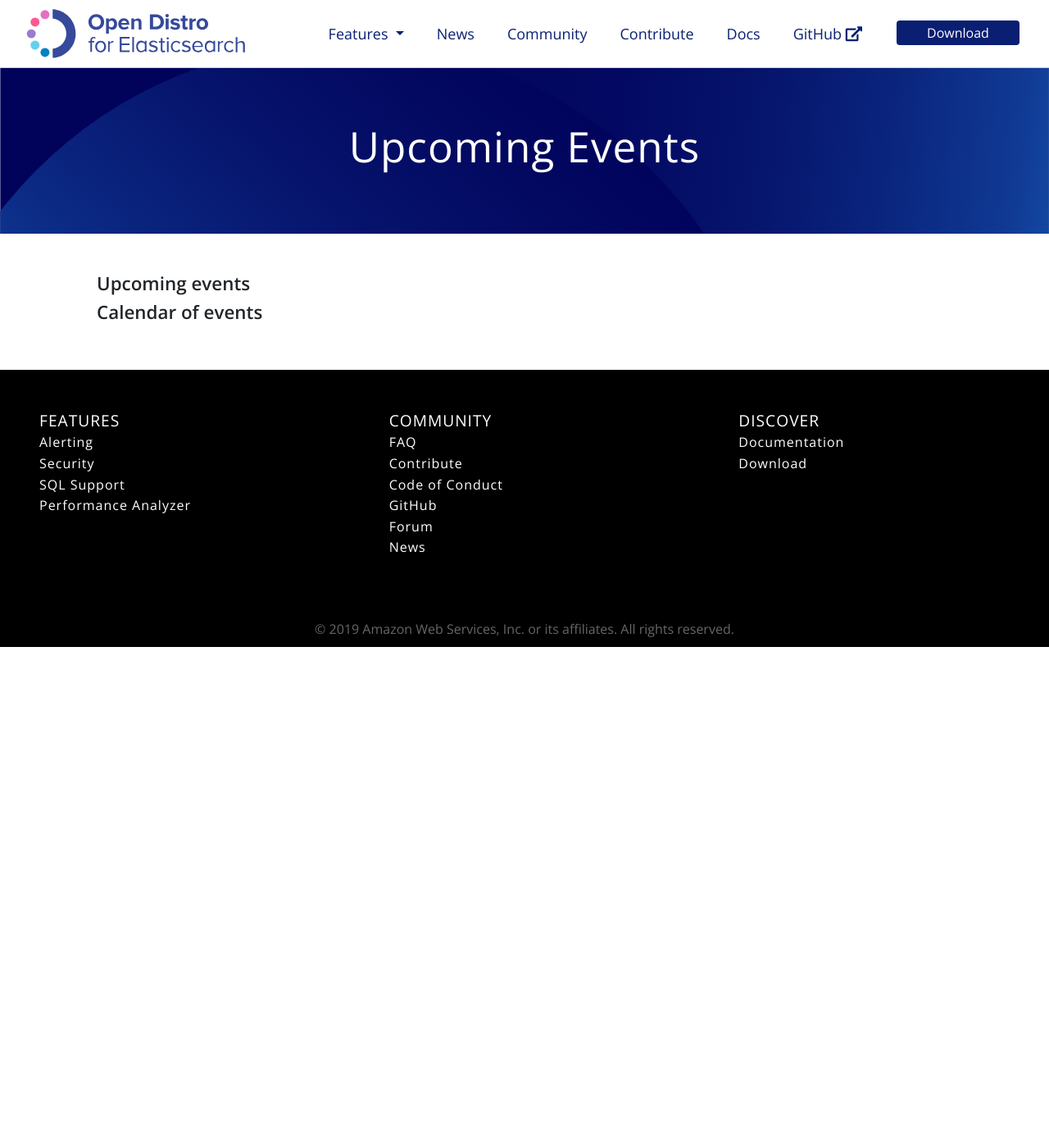
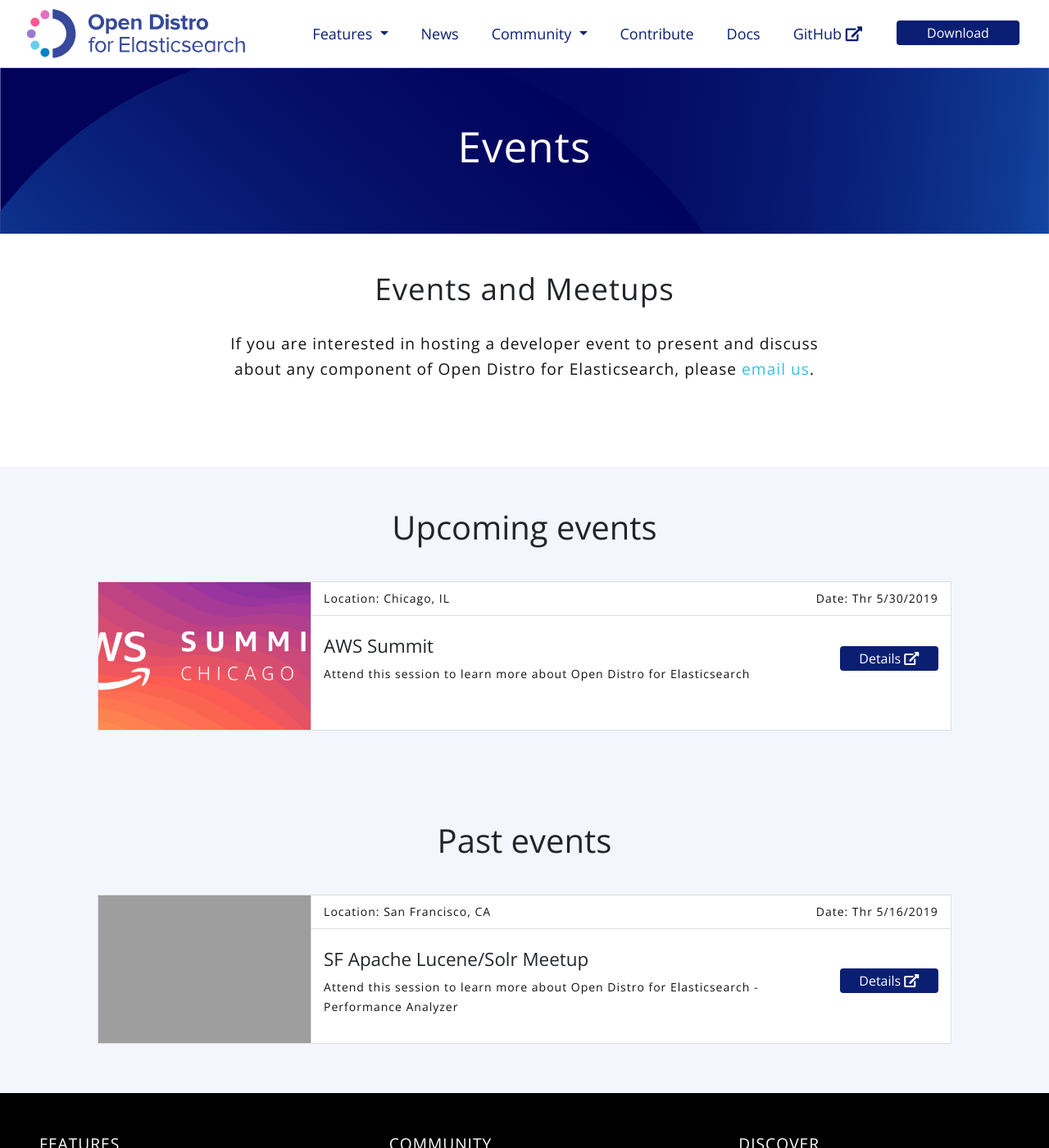
Before and after one commit to opendistro/for-elasticsearch, a Jekyll site: the page built from events.md, in a window 1280 px wide and 1400 px high. Shown: the whole window at 82% size. Built offline with Jekyll 4.4.1, drawn with Linux system fonts in a browser that asks for light colours; grey boxes are pictures that could not be loaded.

Commit message:
Adding events

```diff
--- a/_data/pages/es/events.yml
+++ b/_data/pages/es/events.yml
@@ -1,7 +1,25 @@
 banner:
-  title: Upcoming Events
+  title: Events
 
 intro:
-  title:
-  content:
-    - paragraph:
+  title: Events and Meetups
+  ext_content:  If you are interested in hosting a developer event to present and discuss about any component of Open Distro for Elasticsearch, please <a href='mailto:opendistroforelasticsearch@amazon.com'>email us</a>.
+
+upcomingEvent:
+  - title: AWS Summit
+    content: "Attend this session to learn more about Open Distro for Elasticsearch"
+    link: "https://awschi19.smarteventscloud.com/connect/search.ww#loadSearch-searchPhrase=elasticsearch&searchType=session&tc=0&sortBy=abbreviationSort&p="
+    location: Chicago, IL
+    date: Thr 5/30/2019
+    img: "/for-elasticsearch/assets/media/eventimages/awssummit.png"
+    img_width: "100%"
+
+
+pastEvent:
+  - title: SF Apache Lucene/Solr Meetup
+    content: "Attend this session to learn more about Open Distro for Elasticsearch - Performance Analyzer"
+    link: "https://www.meetup.com/Downtown-SF-Apache-Lucene-Solr-Meetup/events/260512028/"
+    location: San Francisco, CA
+    date: Thr 5/16/2019
+    img: "https://d2908q01vomqb2.cloudfront.net/ca3512f4dfa95a03169c5a670a4c91a19b3077b4/2019/03/26/open_disto-elasticsearch-logo-800x400.jpg"
+    img_width: "100%"
--- /dev/null
+++ b/_includes/event-list.html
@@ -0,0 +1,104 @@
+{% for item in include.items%}
+
+  {% capture thecycle%}{% cycle 'one', 'two', 'three' %}{% endcapture %}
+  {% if thecycle == 'one' %}
+ 	<div class="row justify-content-center">
+
+
+	      	<div class="eventContainer col-10">
+		      	<div class="row">
+			      	<div class="eventImage col-lg-3 col-md-12 p-0" style="background-image: url('{{item.img}}'); background-size:cover; background-position: center; overflow: hidden;">
+			      		<div>
+			      		<a href="{{item.link}}" target="about:blank" >
+				    	</a>
+				    	</div>
+			      	</div>
+			      	<div class="eventDetails col-lg-9 col-md-12">
+			      		<div class="row">
+				      		<div class="eventMeta col-12">
+				      			<div class="row justify-content-between">
+					      			<div class="col-md-6 col-xs-12">
+					      			<p class="text-small">Location: {{ item.location }}</p>
+					      			</div>
+					      			<div class="col-md-6 col-xs-12">
+					      			<p class="text-small pdate">Date: {{ item.date }}</p>
+					      			</div>
+				      			</div>
+				      		</div>
+			      		</div>
+			      		<div class="row pt-2">
+				      		<div class="eventContent col-12 my-auto">
+				      			<div class="row justify-content-between">
+					      			<div class="eventTitle col-lg-9 col-md-12 py-lg-3 py-md-2">
+						                   <h5 class="">{{ item.title }}</h5>
+						                <p class="text-small">{{ item.content }}
+
+						               </p>
+					      			</div>
+					      			<div class="eventButtonContainer col-lg-3 col-md-12 my-auto text-center">
+					      				<a class="btn btn-blue-button btn-block link-on-dark" href="{{ item.link }}" role="button" style="" target="about.blank">Details <i class="fas fa-external-link-alt"></i> </a>
+
+					      			</div>
+					      		</div>
+				      		</div>
+			      		</div>
+
+			      	</div>
+			    </div>
+	      	</div>
+
+	</div>
+
+  {% else %}
+ 	<div class="row justify-content-center">
+
+
+	      	<div class="eventContainer col-10">
+		      	<div class="row">
+			      	<div class="eventImage col-lg-3 col-md-12 p-0" style="background-image: url('{{item.img}}'); background-size:cover; background-position: center; overflow: hidden;">
+			      		<div>
+			      		<a href="{{item.link}}" target="about:blank" >
+				    	</a>
+				    	</div>
+			      	</div>
+			      	<div class="eventDetails col-lg-9 col-md-12">
+			      		<div class="row">
+				      		<div class="eventMeta col-12">
+				      			<div class="row justify-content-between">
+					      			<div class="col-md-6 col-xs-12">
+					      			<p class="text-small">Location: {{ item.location }}</p>
+					      			</div>
+					      			<div class="col-md-6 col-xs-12">
+					      			<p class="text-small pdate">Date: {{ item.date }}</p>
+					      			</div>
+				      			</div>
+				      		</div>
+			      		</div>
+			      		<div class="row pt-2">
+				      		<div class="eventContent col-12 my-auto">
+				      			<div class="row justify-content-between">
+					      			<div class="eventTitle col-lg-9 col-md-12 py-lg-3 py-md-2">
+						                   <h5 class="">{{ item.title }}</h5>
+						                <p class="text-small">{{ item.content }}
+
+						               </p>
+					      			</div>
+					      			<div class="eventButtonContainer col-lg-3 col-md-12 my-auto text-center">
+					      				<a class="btn btn-blue-button btn-block link-on-dark" href="{{ item.link }}" role="button" style="" target="about.blank">Details <i class="fas fa-external-link-alt"></i> </a>
+
+					      			</div>
+					      		</div>
+				      		</div>
+			      		</div>
+
+			      	</div>
+			    </div>
+	      	</div>
+
+	</div>
+
+	    {% if thecycle == 'three' %}
+	    {% endif %}
+  {% endif %}
+
+{% endfor %}
--- a/_layouts/events.html
+++ b/_layouts/events.html
@@ -8,20 +8,23 @@
 </div>
 
 
+
 <!-- Intro -->
+{%- include intro.html intro=site.data.pages.es.events.intro -%}
 
 <div class="pt-5"/>
 
-<!-- Paragraphs -->
-<div class="container px-5">
-	    	    <h5 style="font-weight: 600;">Upcoming events</h5>
+<!-- Events -->
+<div class="container-fluid align-center" style="background-color: #f3f6fc; padding: 50px 30px;">
+<h1 style="text-align:center"> Upcoming events </h1>
+<div class="pt-4"></div>
+	{%- include event-list.html items=site.data.pages.es.events.upcomingEvent -%}
 
-	    <div class="sparxo-nest-cards sparxo-id-388857020121686016"></div><script>(function (d, s, b) {if (d.getElementById(b)) {return;} var l, f = d.getElementsByTagName(s)[0];l = d.createElement(s);l.id = b;l.src = "https://e.sparxo.com/assets/shared/client.js";f.parentNode.insertBefore(l, f);}(document, 'script', 'sparxo-js'));</script>
 </div>
 
-<div class="container px-5">
-	    <h5 style="font-weight: 600;">Calendar of events</h5>
-	    <div class="sparxo-nest-calendar sparxo-theme-white sparxo-id-388857020121686016 "></div><script>(function (d, s, b) {if (d.getElementById(b)) {return;} var l, f = d.getElementsByTagName(s)[0];l = d.createElement(s);l.id = b;l.src = "https://e.sparxo.com/assets/shared/client.js";f.parentNode.insertBefore(l, f);}(document, 'script', 'sparxo-js'));</script>
+<div class="container-fluid align-center" style="background-color: #f3f6fc; padding: 50px 30px;">
+<h1 style="text-align:center"> Past events </h1>
+<div class="pt-4"></div>
+	{%- include event-list.html items=site.data.pages.es.events.pastEvent -%}
+
 </div>
-
-<div class="pt-5"></div>
--- a/_sass/bootstrap-4-jekyll/_bootstrap-4-jekyll.scss
+++ b/_sass/bootstrap-4-jekyll/_bootstrap-4-jekyll.scss
@@ -401,6 +401,42 @@
     color: #333;
   }
 
+      .eventContainer{
+    background-color:white;
+    border-width: 1px 1px 1px 1px;
+    border-style:solid;
+    border-color: #DFDFDF;
+    margin: 10px 0;
+  }
+  .eventImage{
+    border-width: 0px 0px 1px 0px;
+    border-style:solid;
+    border-color: #DFDFDF;
+    height: 150px;
+
+  }
+
+  .eventMeta{
+    border-width: 0px 0px 1px 0px;
+    border-style:solid;
+    border-color: #DFDFDF;
+    padding-top: 3px;
+    padding-bottom: 3px;
+  }
+  .eventMeta p{
+    margin: 0px 0;
+  }
+    .eventButtonContainer {
+    text-align: center;
+    }
+
+  .eventButtonContainer a{
+
+    max-width: 120px;
+    margin: auto;
+    margin-bottom: 20px;
+
+  }
 }
  /* ----------------------------------------------------------------------------------------------------------------------------------*/
 
@@ -776,6 +812,43 @@
     color: #333;
   }
 
+        .eventContainer{
+    background-color:white;
+    border-width: 1px 1px 1px 1px;
+    border-style:solid;
+    border-color: #DFDFDF;
+    margin: 10px 0;
+  }
+  .eventImage{
+    border-width: 0px 0px 1px 0px;
+    border-style:solid;
+    border-color: #DFDFDF;
+    height: 250px;
+
+  }
+
+  .eventMeta{
+    border-width: 0px 0px 1px 0px;
+    border-style:solid;
+    border-color: #DFDFDF;
+        padding-top: 3px;
+    padding-bottom: 3px;
+  }
+  .eventMeta p{
+    margin: 0px 0;
+  }
+    .eventButtonContainer {
+    text-align: center;
+    }
+
+  .eventButtonContainer a{
+
+    max-width: 120px;
+    margin: auto;
+    margin-bottom: 20px;
+
+  }
+
 }
  /* ----------------------------------------------------------------------------------------------------------------------------------*/
 
@@ -1156,6 +1229,46 @@
     color: #333;
   }
 
+      .eventContainer{
+    background-color:white;
+    border-width: 1px 1px 1px 1px;
+    border-style:solid;
+    border-color: #DFDFDF;
+    margin: 10px 0;
+  }
+  .eventImage{
+    border-width: 0px 0px 1px 0px;
+    border-style:solid;
+    border-color: #DFDFDF;
+height: 250px;
+  }
+
+  .eventMeta{
+    border-width: 0px 0px 1px 0px;
+    border-style:solid;
+    border-color: #DFDFDF;
+  }
+  .eventMeta p{
+    margin: 2px 0;
+  }
+
+
+  .pdate{
+      text-align: right;
+  }
+    .eventButtonContainer {
+    text-align: center;
+    }
+
+  .eventButtonContainer a{
+
+    max-width: 120px;
+    margin: auto;
+    margin-bottom: 20px;
+
+  }
+
+
 }
  /* ----------------------------------------------------------------------------------------------------------------------------------*/
 
@@ -1526,6 +1639,38 @@
     font-weight: 400;
     color: #333;
   }
+    .eventContainer{
+    background-color:white;
+    border-width: 1px 1px 1px 1px;
+    border-style:solid;
+    border-color: #DFDFDF;
+    margin: 10px 0;
+  }
+  .eventImage{
+    border-width: 0px 1px 0px 0px;
+    border-style:solid;
+    border-color: #DFDFDF;
+height: 180px;
+  }
+
+  .eventMeta{
+    border-width: 0px 0px 1px 0px;
+    border-style:solid;
+    border-color: #DFDFDF;
+  }
+  .eventMeta p{
+    margin: 2px 0;
+  }
+
+
+  .pdate{
+      text-align: right;
+  }
+
+    .eventButtonContainer a{
+    max-width: 120px;
+    float:right;
+  }
 }
 /* ----------------------------------------------------------------------------------------------------------------------------------*/
 /* Extra large devices (large desktops, 1200px and up) */
@@ -2002,4 +2147,37 @@
     font-weight: 400;
     color: #333;
   }
+
+  .eventContainer{
+    background-color:white;
+    border-width: 1px 1px 1px 1px;
+    border-style:solid;
+    border-color: #DFDFDF;
+    margin: 10px 0;
+  }
+  .eventImage{
+    border-width: 0px 1px 0px 0px;
+    border-style:solid;
+    border-color: #DFDFDF;
+height: 180px;
+  }
+
+  .eventMeta{
+    border-width: 0px 0px 1px 0px;
+    border-style:solid;
+    border-color: #DFDFDF;
+  }
+  .eventMeta p{
+    margin: 5px 0;
+
+  }
+
+  .pdate{
+      text-align: right;
+  }
+
+  .eventButtonContainer a{
+    max-width: 120px;
+    float:right;
+  }
 }
```
Also changed, not shown: _data/navigation.yml (+7 -1 lines), assets/media/eventimages/awssummit.png (added).
